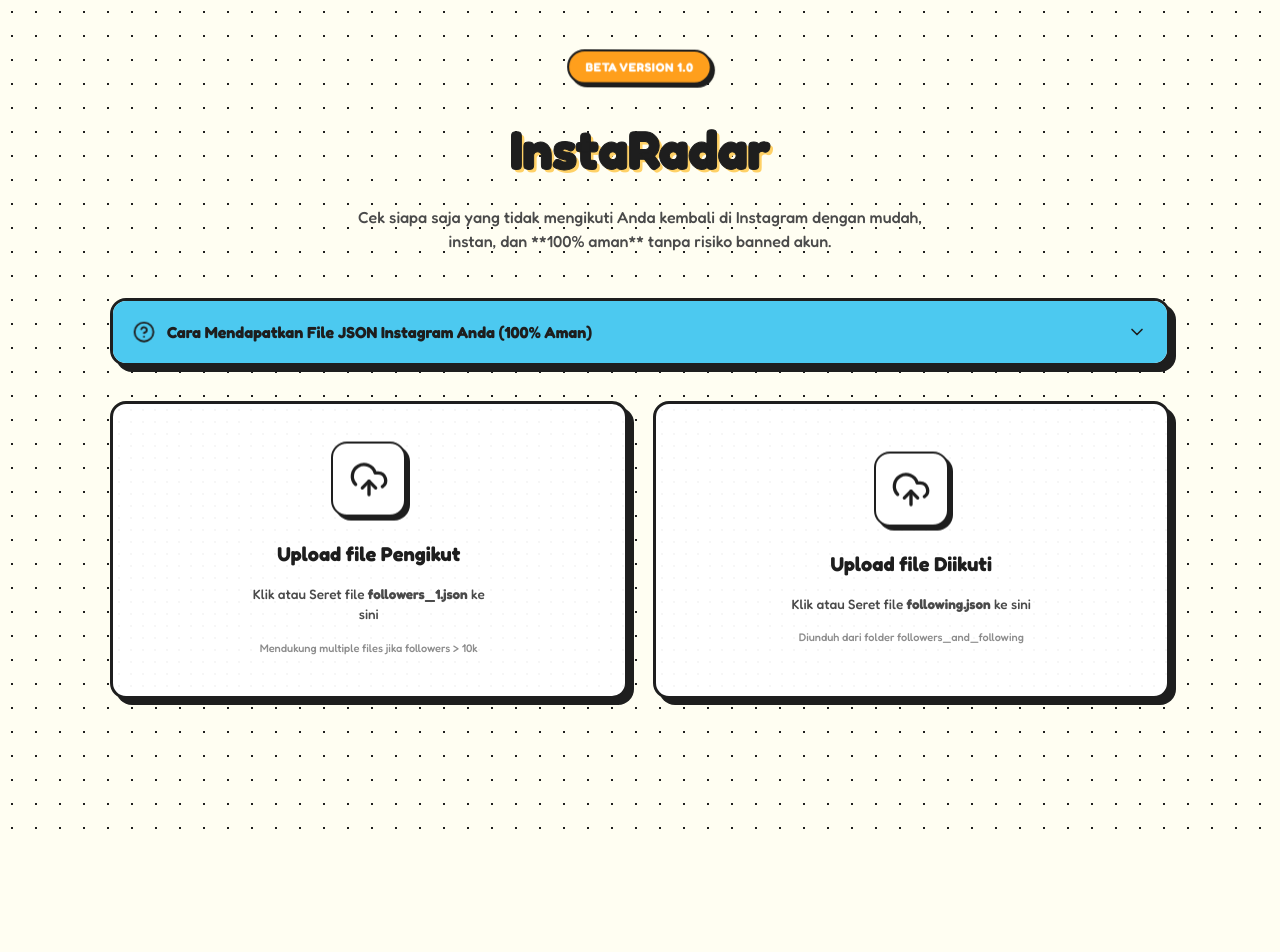
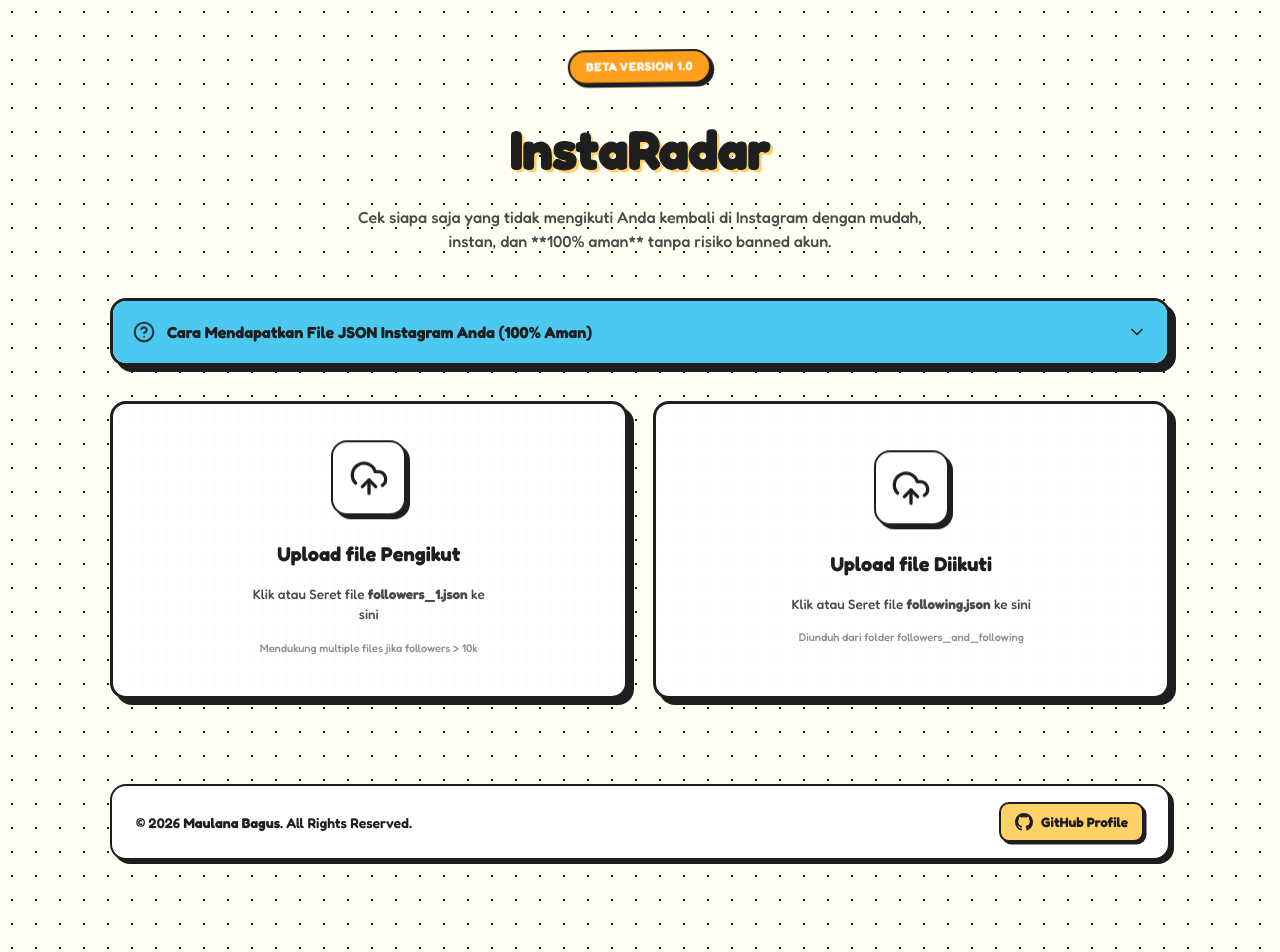
Before and after one commit to maulaknatt/InstaRadar, a React (Vite) app: page / in a window 1280 px wide. Shown: the top 952 px of the page. Before the commit the page ends 829 px from the top, so only its background shows below. Built offline with nearby package versions, Linux system fonts and the light colour scheme.

Commit message:
feat: add Maulana Bagus copyright and GitHub link footer

```diff
--- a/src/App.tsx
+++ b/src/App.tsx
@@ -242,6 +242,26 @@ export default function App() {
         </div>
       )}
 
+      {/* FOOTER SECTION */}
+      <footer className="app-footer">
+        <div className="footer-left">
+          <span>&copy; 2026 <strong>Maulana Bagus</strong>. All Rights Reserved.</span>
+        </div>
+        <div className="footer-right">
+          <a
+            href="https://github.com/maulaknatt/"
+            target="_blank"
+            rel="noopener noreferrer"
+            className="github-link"
+          >
+            <svg className="github-icon" viewBox="0 0 24 24" width="18" height="18" fill="currentColor">
+              <path d="M12 0c-6.626 0-12 5.373-12 12 0 5.302 3.438 9.8 8.207 11.387.599.111.793-.261.793-.577v-2.234c-3.338.726-4.033-1.416-4.033-1.416-.546-1.387-1.333-1.756-1.333-1.756-1.089-.745.083-.729.083-.729 1.205.084 1.839 1.237 1.839 1.237 1.07 1.834 2.807 1.304 3.492.997.107-.775.418-1.305.762-1.604-2.665-.305-5.467-1.334-5.467-5.931 0-1.311.469-2.381 1.236-3.221-.124-.303-.535-1.524.117-3.176 0 0 1.008-.322 3.301 1.23.957-.266 1.983-.399 3.003-.404 1.02.005 2.047.138 3.006.404 2.291-1.552 3.297-1.23 3.297-1.23.653 1.653.242 2.874.118 3.176.77.84 1.235 1.911 1.235 3.221 0 4.609-2.807 5.624-5.479 5.921.43.372.823 1.102.823 2.222v3.293c0 .319.192.694.801.576 4.765-1.589 8.199-6.086 8.199-11.386 0-6.627-5.373-12-12-12z"/>
+            </svg>
+            <span>GitHub Profile</span>
+          </a>
+        </div>
+      </footer>
+
     </div>
   );
 }
--- a/src/index.css
+++ b/src/index.css
@@ -1033,3 +1033,74 @@ a {
     transform: translateY(-8px);
   }
 }
+
+/* ==========================================================================
+   Footer Cartoon Styling
+   ========================================================================== */
+.app-footer {
+  margin-top: 50px;
+  display: flex;
+  justify-content: space-between;
+  align-items: center;
+  padding: 16px 24px;
+  border-radius: 16px;
+  font-size: 14px;
+  font-weight: 600;
+  border: var(--cartoon-border-thin);
+  box-shadow: var(--cartoon-shadow-sm);
+  background: #ffffff;
+  flex-wrap: wrap;
+  gap: 15px;
+  transition: var(--transition-bounce);
+}
+
+.app-footer:hover {
+  transform: translate(-2px, -2px);
+  box-shadow: var(--cartoon-shadow);
+}
+
+.footer-left {
+  color: var(--text-primary);
+}
+
+.footer-left strong {
+  font-weight: 700;
+}
+
+.footer-right .github-link {
+  display: inline-flex;
+  align-items: center;
+  gap: 8px;
+  background: var(--color-yellow);
+  border: var(--cartoon-border-thin);
+  padding: 8px 14px;
+  border-radius: 10px;
+  box-shadow: 2.5px 2.5px 0px #1e1e1e;
+  transition: var(--transition-bounce);
+  color: var(--text-primary);
+  font-weight: 700;
+  font-size: 13.5px;
+}
+
+.footer-right .github-link:hover {
+  transform: translate(-1px, -1px);
+  box-shadow: 3.5px 3.5px 0px #1e1e1e;
+  background: #ffe380;
+}
+
+.footer-right .github-link:active {
+  transform: translate(1px, 1px);
+  box-shadow: 1px 1px 0px #1e1e1e;
+}
+
+.github-icon {
+  flex-shrink: 0;
+}
+
+@media (max-width: 480px) {
+  .app-footer {
+    flex-direction: column;
+    text-align: center;
+    padding: 20px;
+  }
+}
```
Also changed, not shown: 1 other file (tests, documents, lock files or other folders).
